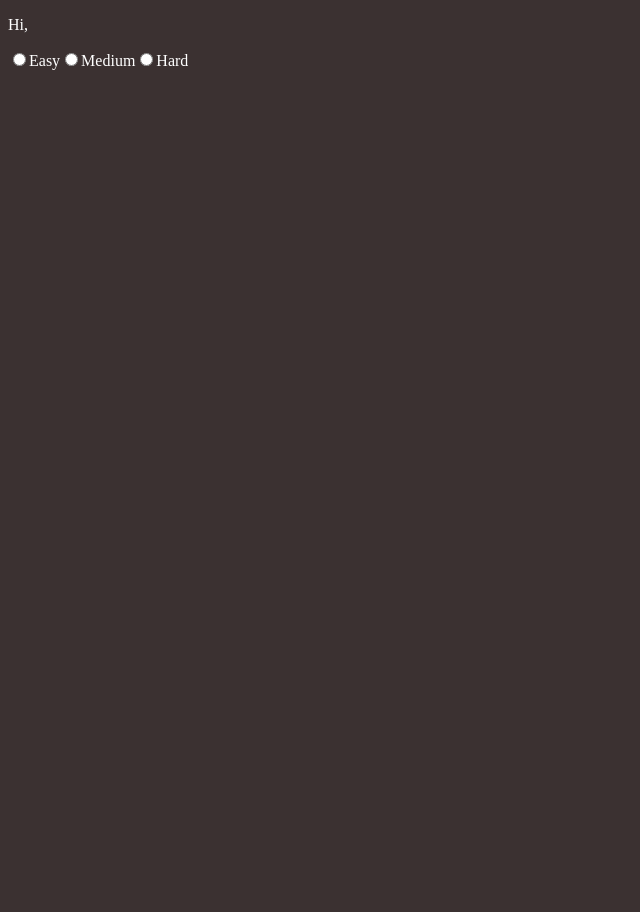
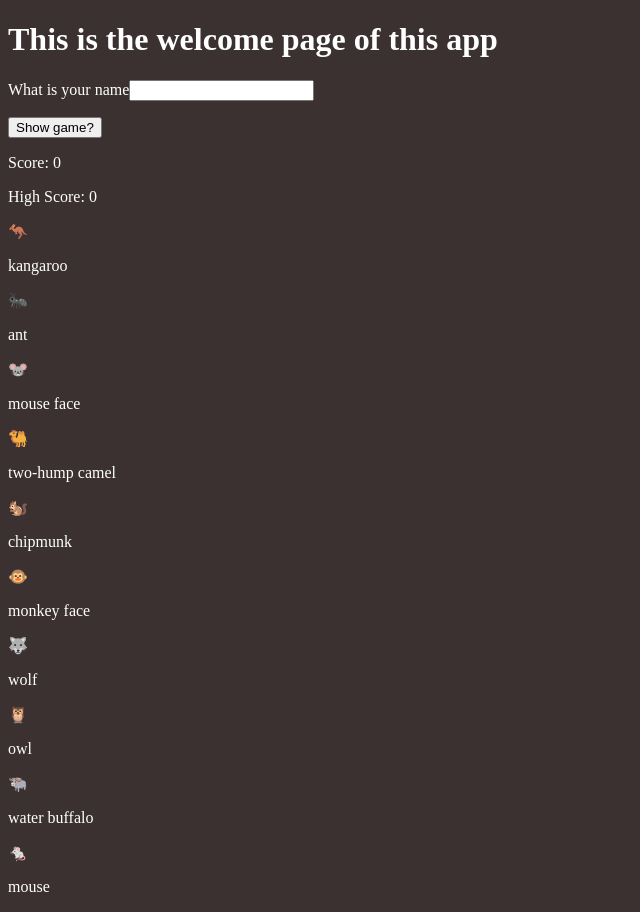
Before and after one commit to Godwin57/Memory-tester, a React (Vite) app: page / in a window 1280 px wide. Shown: the whole page, without its empty margins (0-640 px from the left). Before the commit the page ends 800 px from the top, so only its background shows below. Built offline with nearby package versions, Linux system fonts and the light colour scheme.

Commit message:
Added functionality for the score and highscore.
Also added the functionality for the game over
Exported shuffle array function to use in the game display page
The highscore would be retrieved from a database at a later point in this games development.

```diff
--- a/src/App.jsx
+++ b/src/App.jsx
@@ -9,13 +9,19 @@ function App() {
     const [showGame, setShowGame] = useState(false);
     const [name, setName] = useState('');
     const [difficulty, setDifficulty] = useState('');
+    const [score, setScore] = useState(0);
+    const [highScore, setHighScore] = useState(0);
 
     return (
-        <SelectDifficulty difficulty={difficulty} setDifficulty={setDifficulty}/>
-        // <>{!showGame?
-        //     <WelcomePage setShowGame={setShowGame} name={name} setName={setName}/> :
-        //     <DisplayGame animalEmojis={animalEmojis}/>}
-        // </>
+        <>
+            <WelcomePage setShowGame={setShowGame} name={name} setName={setName}/>
+            {/* {!showGame?
+                <SelectDifficulty difficulty={difficulty} name={name} setDifficulty={setDifficulty}/>:
+                <DisplayGame animalEmojis={animalEmojis}/>
+            } */}
+            <DisplayGame animalEmojis={animalEmojis} score={score} setScore={setScore}
+                highScore={highScore} setHighScore={setHighScore}/>
+        </>
     );
 }
 
--- a/src/components/DisplayGame.jsx
+++ b/src/components/DisplayGame.jsx
@@ -1,19 +1,47 @@
 import { Difficulty } from "./gameLogic";
 import { useState, useEffect } from "react";
+import { shuffleArray } from "./gameLogic";
 
-function DisplayGame({animalEmojis}) {
+function DisplayGame({animalEmojis, score, setScore, highScore, setHighScore}) {
     const {easy, medium, hard} = Difficulty;
     const [animals, setAnimals] = useState([]);
+    // Reminder: use an animation when working on the game over page
+    const [gameOver, setGameOver] = useState(false);
 
     useEffect(() => {
         setAnimals(() => easy(animalEmojis, 10));
     }, [])
 
+    useEffect(() => {
+        if(score < highScore) return;
+        setHighScore(_ => score)
+    }, [score])
+
+    function handleEmojiClick(anim) {
+        if (anim.clicked) {
+            setGameOver(true);
+            console.log("Game over")
+            return;
+        }
+        if (gameOver){
+            console.log("Stop clicking me! You're already out of the game");
+            return;
+        }
+
+        anim.clicked = true;
+        setScore(score => score + 1)
+        console.log("I've been assaulted");
+
+        setAnimals(() => shuffleArray(animals));
+    }
+
     return (
         <>
+            <p>Score: {score}</p>
+            <p>High Score: {highScore}</p>
             <div>{animals.map(animal =>
-                <div key={animal.code}>
-                    <p>{animal.char}</p>
+                <div key={animal.codes.toString()} >
+                    <p style={{'cursor' : 'pointer'}} onClick={e => handleEmojiClick(animal)}>{animal.char}</p>
                     <p>{animal.name}</p>
                 </div>
             )}
--- a/src/components/gameLogic.js
+++ b/src/components/gameLogic.js
@@ -13,7 +13,7 @@ function randomlyBuildArr(arr, limit) {
     return generatedItems;
 }
 
-const shuffleArray = array => randomlyBuildArr(array, array.length);
+export const shuffleArray = array => randomlyBuildArr(array, array.length);
 
 export const Difficulty = function () {
     const easy = (array, cardsLimit) => shuffleArray(randomlyBuildArr(array, cardsLimit));
```
